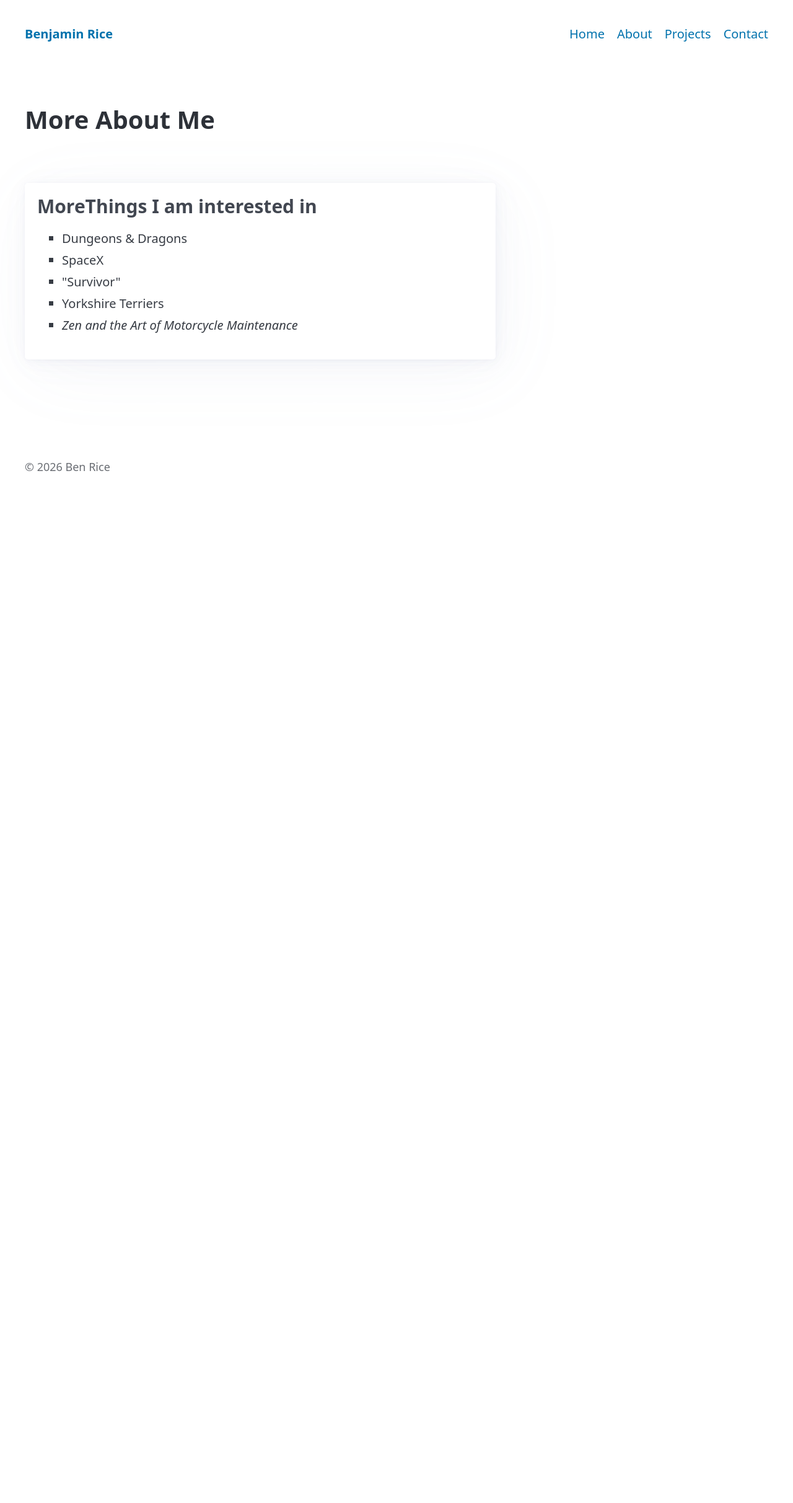
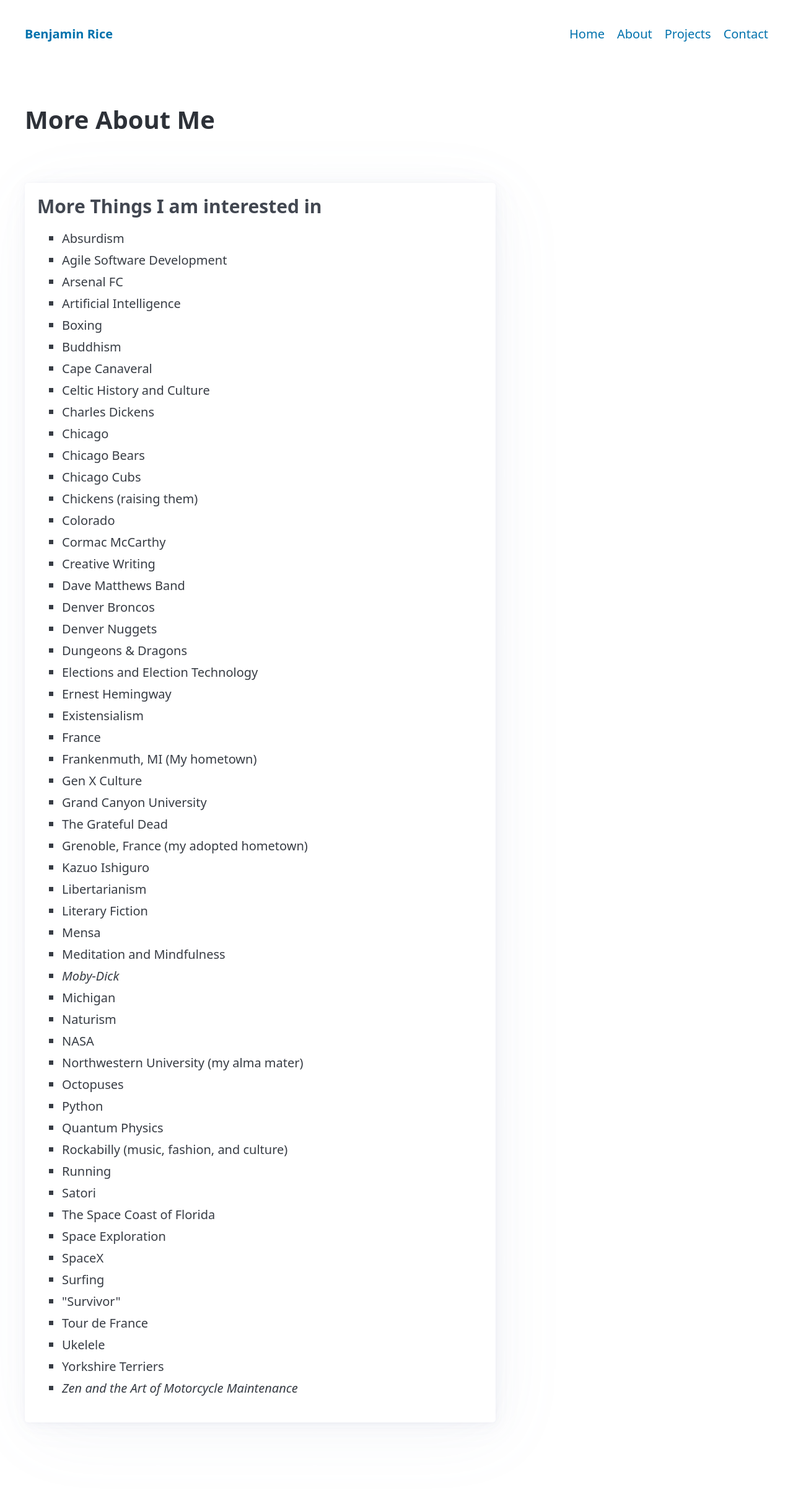
Before and after one commit to benrice/benrice.me, a Flask app: page /about/more in a window 1280 px wide. Shown: the top 2425 px of the page at 62% size. Before the commit the page ends 760 px from the top, so only its background shows below. Run offline with Flask 3, Linux system fonts and the light colour scheme; some libraries are stand-ins or nearby versions.

Commit message:
Adds additional interests

```diff
--- a/templates/about_more.html
+++ b/templates/about_more.html
@@ -9,11 +9,60 @@
 
 <section class="section narrow">
     <article>
-        <h3>MoreThings I am interested in</h3>
+        <h3>More Things I am interested in</h3>
         <ul>
+            <li>Absurdism</li>
+            <li>Agile Software Development</li>
+            <li>Arsenal FC</li>
+            <li>Artificial Intelligence</li>
+            <li>Boxing</li>
+            <li>Buddhism</li>
+            <li>Cape Canaveral</li>
+            <li>Celtic History and Culture</li>
+            <li>Charles Dickens</li>
+            <li>Chicago</li>
+            <li>Chicago Bears</li>
+            <li>Chicago Cubs</li>
+            <li>Chickens (raising them)</li>
+            <li>Colorado</li>
+            <li>Cormac McCarthy</li>
+            <li>Creative Writing</li>
+            <li>Dave Matthews Band</li>
+            <li>Denver Broncos</li>
+            <li>Denver Nuggets</li>
             <li>Dungeons & Dragons</li>
+            <li>Elections and Election Technology</li>
+            <li>Ernest Hemingway</li>
+            <li>Existensialism</li>
+            <li>France</li>
+            <li>Frankenmuth, MI (My hometown)</li>
+            <li>Gen X Culture</li>
+            <li>Grand Canyon University</li>
+            <li>The Grateful Dead</li>
+            <li>Grenoble, France (my adopted hometown)</li>
+            <li>Kazuo Ishiguro</li>
+            <li>Libertarianism</li>
+            <li>Literary Fiction</li>
+            <li>Mensa</li>
+            <li>Meditation and Mindfulness</li>
+            <li><em>Moby-Dick</em></li>
+            <li>Michigan</li>
+            <li>Naturism</li>
+            <li>NASA</li>
+            <li>Northwestern University (my alma mater)</li>
+            <li>Octopuses</li>
+            <li>Python</li>
+            <li>Quantum Physics</li>
+            <li>Rockabilly (music, fashion, and culture)</li>
+            <li>Running</li>
+            <li>Satori</li>
+            <li>The Space Coast of Florida</li>
+            <li>Space Exploration</li>
             <li>SpaceX</li>
+            <li>Surfing</li>
             <li>"Survivor"</li>
+            <li>Tour de France</li>
+            <li>Ukelele</li>
             <li>Yorkshire Terriers</li>
             <li><em>Zen and the Art of Motorcycle Maintenance</em></li>
         </ul>
```
